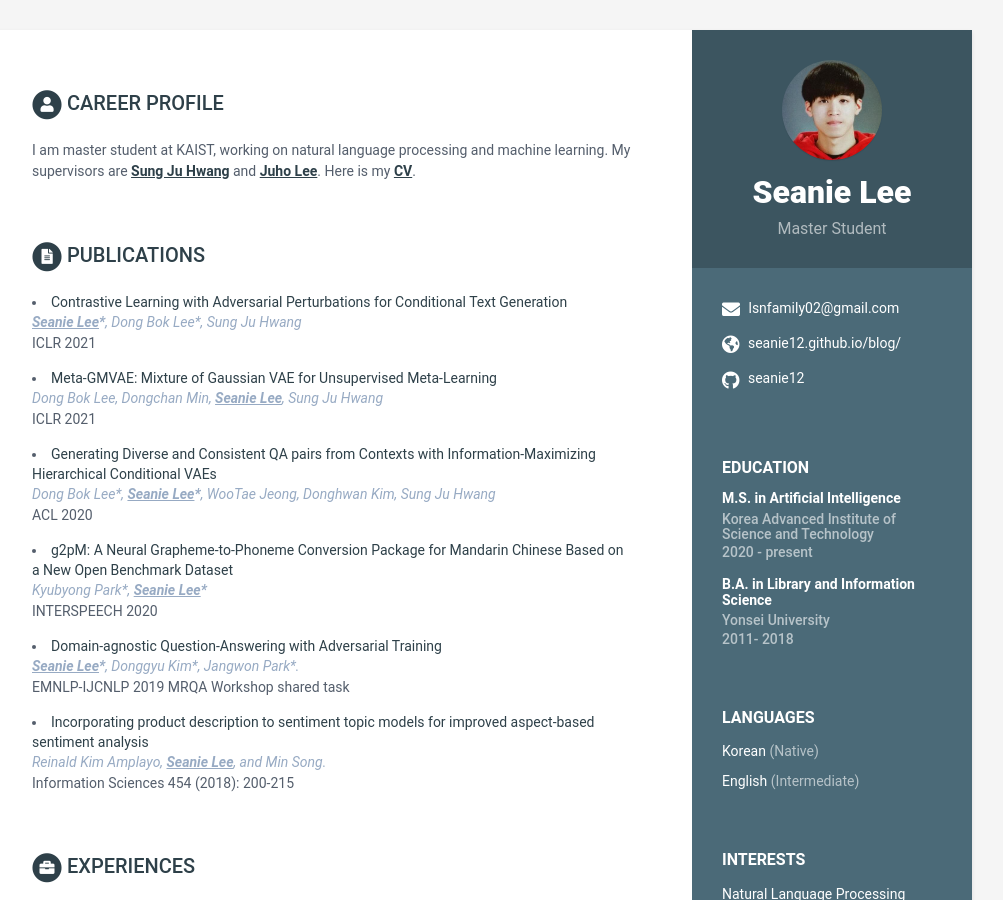
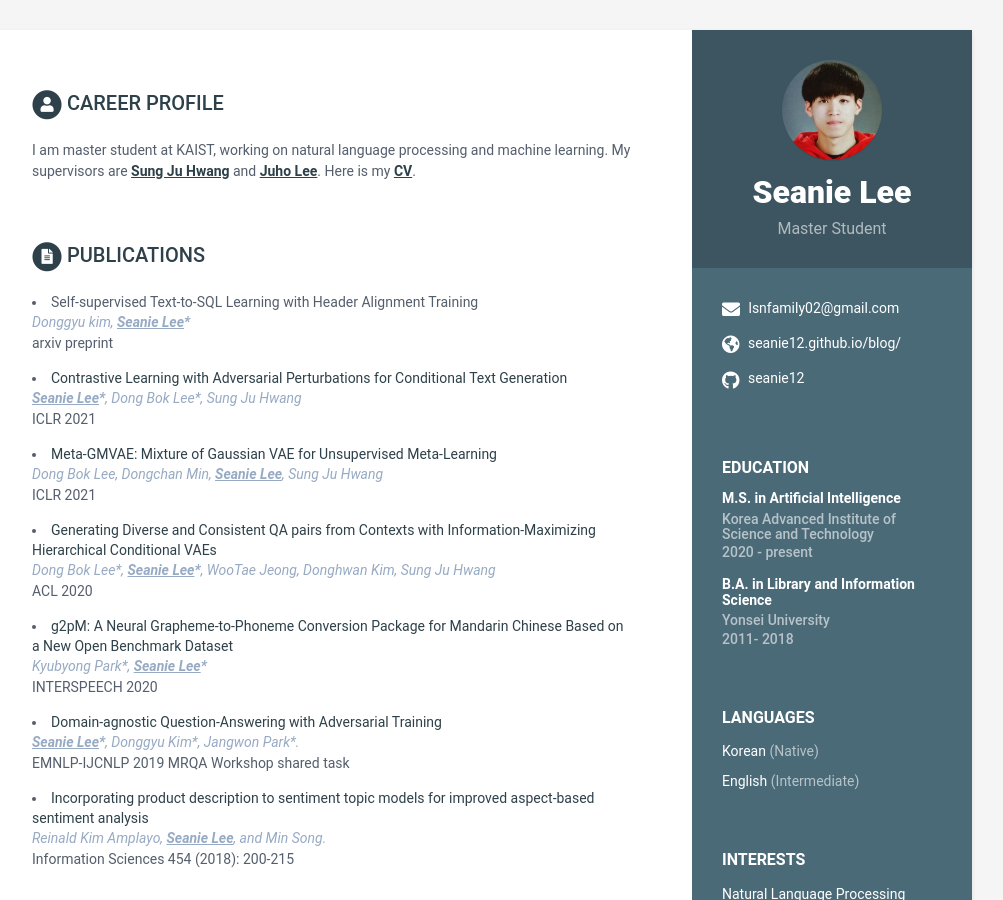
Before and after one commit to seanie12/seanie12.github.io, a Jekyll site: the page built from index.html, in a window 1280 px wide and 900 px high. Shown: the whole window, without its empty margins (168-1171 px from the left). Built offline with Jekyll 4.4.1, drawn with Linux system fonts in a browser that asks for light colours.

Commit message:
Update data.yml

```diff
--- a/_data/data.yml
+++ b/_data/data.yml
@@ -88,6 +88,11 @@ publications:
     title: Publications
     # intro: >
     papers:
+      - title: "Self-supervised Text-to-SQL Learning with Header Alignment Training"
+        #link: "https://openreview.net/pdf?id=Wga_hrCa3P3"
+        authors: Donggyu kim, <b><u>Seanie Lee</u>*</b>
+        conference: arxiv preprint
+
       - title: "Contrastive Learning with Adversarial Perturbations for Conditional Text Generation"
         link: "https://openreview.net/pdf?id=Wga_hrCa3P3"
         authors: <b><u>Seanie Lee</u>*</b>, Dong Bok Lee*, Sung Ju Hwang
```
